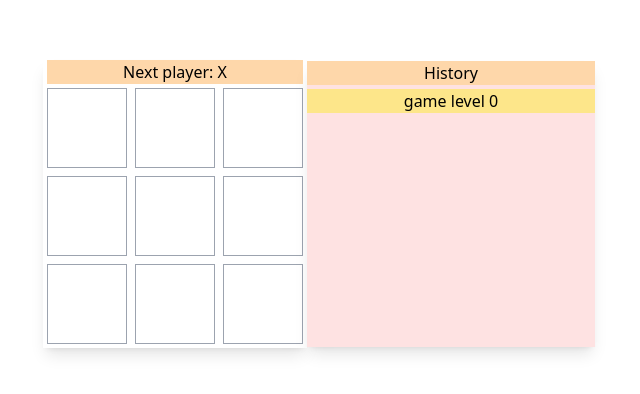
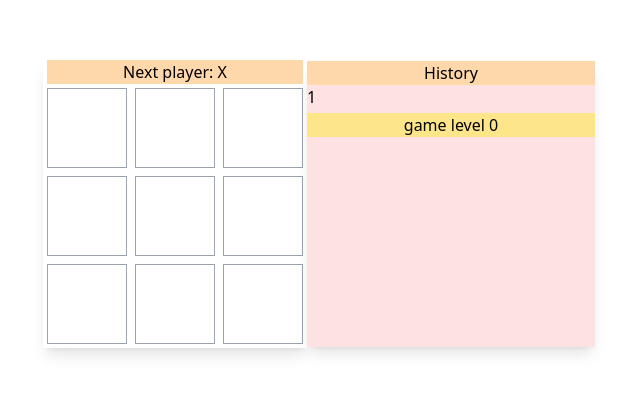
Before and after one commit to rayhansharif-OIW/lws-projects, a React (Vite) app: page / in a window 1280 px wide. Shown: the part 196-590 px from the top of the page, without its empty margins (321-961 px from the left). Built offline with nearby package versions, Linux system fonts and the light colour scheme.

Commit message:
second branch 1st commit

```diff
--- a/src/component/History.jsx
+++ b/src/component/History.jsx
@@ -7,6 +7,7 @@ export default function History({ histories, historyButtonClick }) {
       <h1 className="flex items-center justify-center bg-orange-200 ">
         History
       </h1>
+      <h3>{copyHistory.length}</h3>
       <div className=" flex flex-col overflow-y: scroll h-full ">
         {copyHistory.map((history, index) => {
           return (
@@ -23,3 +24,5 @@ export default function History({ histories, historyButtonClick }) {
     </div>
   );
 }
+
+//change will update the
```
